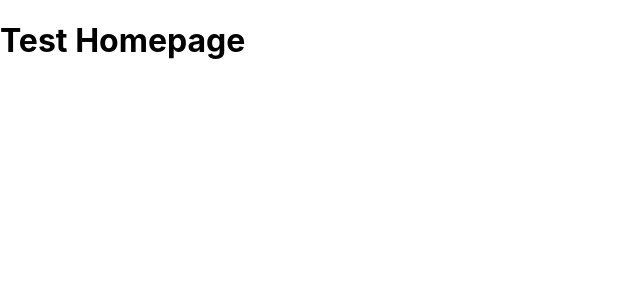
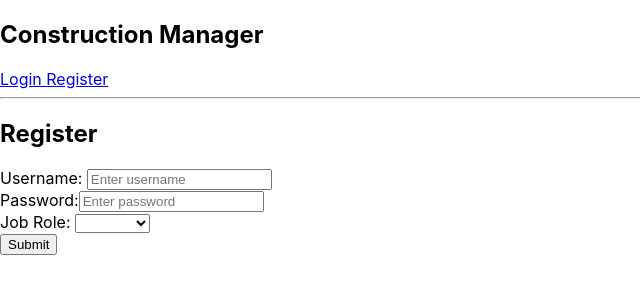
Before and after one commit to jonathanebrahimian/ProjectManager, a React (Create React App) app in the folder frontend/: page /register in a window 1280 px wide. Shown: the top 300 px of the page, without its empty margins (0-640 px from the left). Built offline with nearby package versions, Linux system fonts and the light colour scheme; the HTML template or start-up script is replaced by a standard one.

Commit message:
Basic Login Page(no css)

```diff
--- /dev/null
+++ b/frontend/src/app/Login.jsx
@@ -0,0 +1,29 @@
+import React, {useState} from 'react';
+
+
+const Login = () =>{
+    const [details, setDetails] = useState({username:"",password:""});
+    const submit = (e) => {
+        const { id, details } = e.target;
+        setDetails({ ...details, [id]: details });
+      };
+        return(
+            <form onSubmit = {submit}>
+                <div className = "form-inner">
+                    <h3>
+                        Login
+                    </h3>
+                    <div className = "form-group">
+                        <label htmlFor = "username">Username: </label>
+                        <input type = "text" username = "username" id = "username" onChange={e => setDetails({...details,username:e.target.value})} value={details.username} placeholder="Enter username"/>
+                    </div>
+                    <div className = "form-group">
+                        <label htmlFor = "password">Password:</label>
+                        <input type = "text" password = "password" id = "password"onChange={e => setDetails({...details,password:e.target.value})} value={details.password}placeholder="Enter password"/>
+                    </div>
+                    <input type = "submit" value="Login"/>
+                </div>
+            </form>
+        )
+}
+export default Login;
--- /dev/null
+++ b/frontend/src/app/Logreg.jsx
@@ -0,0 +1,25 @@
+import React from 'react';
+
+import Login from './Login';
+import Register from './Register';
+
+import { Link, Switch, Route, NavLink} from "react-router-dom";
+
+function Logreg(){
+    return(
+        <div className = "Logreg">
+            <h2>Construction Manager</h2>
+            <Link exact to ="/" >Login </Link>
+            <NavLink  activeClassName = "is-active" to = "/register">Register</NavLink>
+
+        <hr />
+
+        <Switch>
+            <Route exact path="/" component ={Login}/>
+            <Route path = "/register" component ={Register}/>
+        </Switch>
+        </div>
+    )
+}
+
+export default Logreg;
--- /dev/null
+++ b/frontend/src/app/Register.jsx
@@ -0,0 +1,47 @@
+import React, { useState } from "react";
+
+const Register =()=>{
+
+    const [details, setDetails] = useState({
+        username: "",
+        password: "",
+        user_type: "",
+      });
+      const submit = (e) => {
+        const { id, details } = e.target;
+        setDetails({ ...details, [id]: details });
+      };
+
+      return(
+        <form onSubmit = {submit}>
+            <div className = "form-inner">
+                <h2>
+                    Register
+                </h2>
+                <div className = "form-group">
+                    <label htmlFor = "username">Username: </label>
+                    <input type = "text" username = "username" id = "username" onChange={e => setDetails({...details,username:e.target.value})} value={details.username} placeholder="Enter username"/>
+                </div>
+                <div className = "form-group">
+                    <label htmlFor = "password">Password:</label>
+                    <input type = "text" password = "password" id = "password"onChange={e => setDetails({...details,password:e.target.value})} value={details.password}placeholder="Enter password"/>
+                </div>
+                <div class="col-4">
+                    <label for = "ratingSelect">Job Role: </label>
+                    <select name = "role" id ="role" className = "form-control">
+                    <option value = "0"></option>
+                        <option value = "manager">Manager</option>
+                        <option value = "supplier">Supplier</option>
+                    </select>
+                </div>
+                <input type = "submit" value="Submit"/>
+
+            </div>
+        </form>
+    )
+
+
+
+
+}
+export default Register;
--- a/frontend/src/routes.js
+++ b/frontend/src/routes.js
@@ -1,7 +1,8 @@
 import TestHome from './app/TestHome'
 import TestPage from './app/TestPage'
+import Login from './app/Logreg'
 
 export const ROUTES = [
   {path: '/testPage', component: TestPage},
-  {path: '/', component: TestHome}
+  {path: '/', component: Login}
 ]
```
